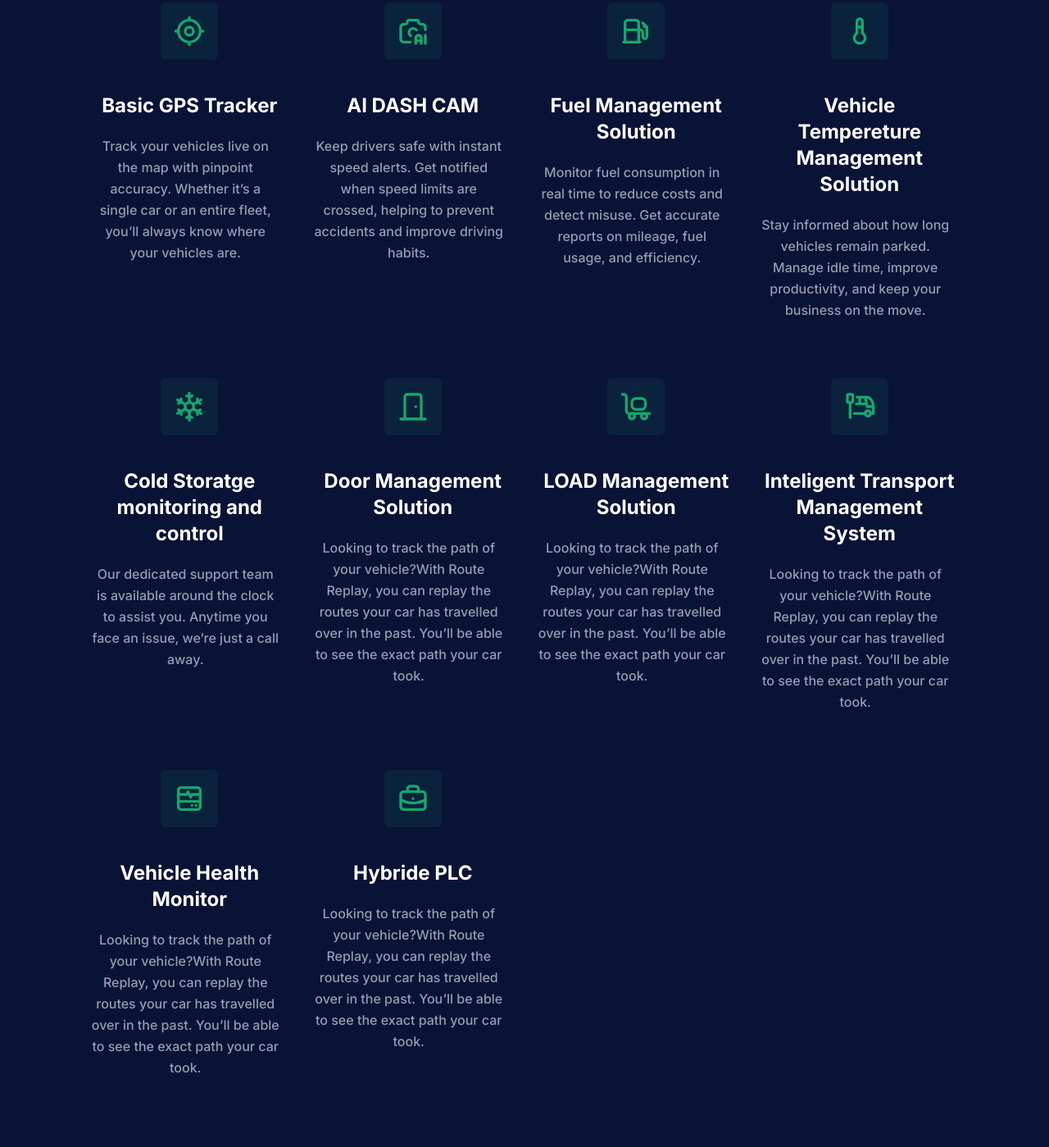
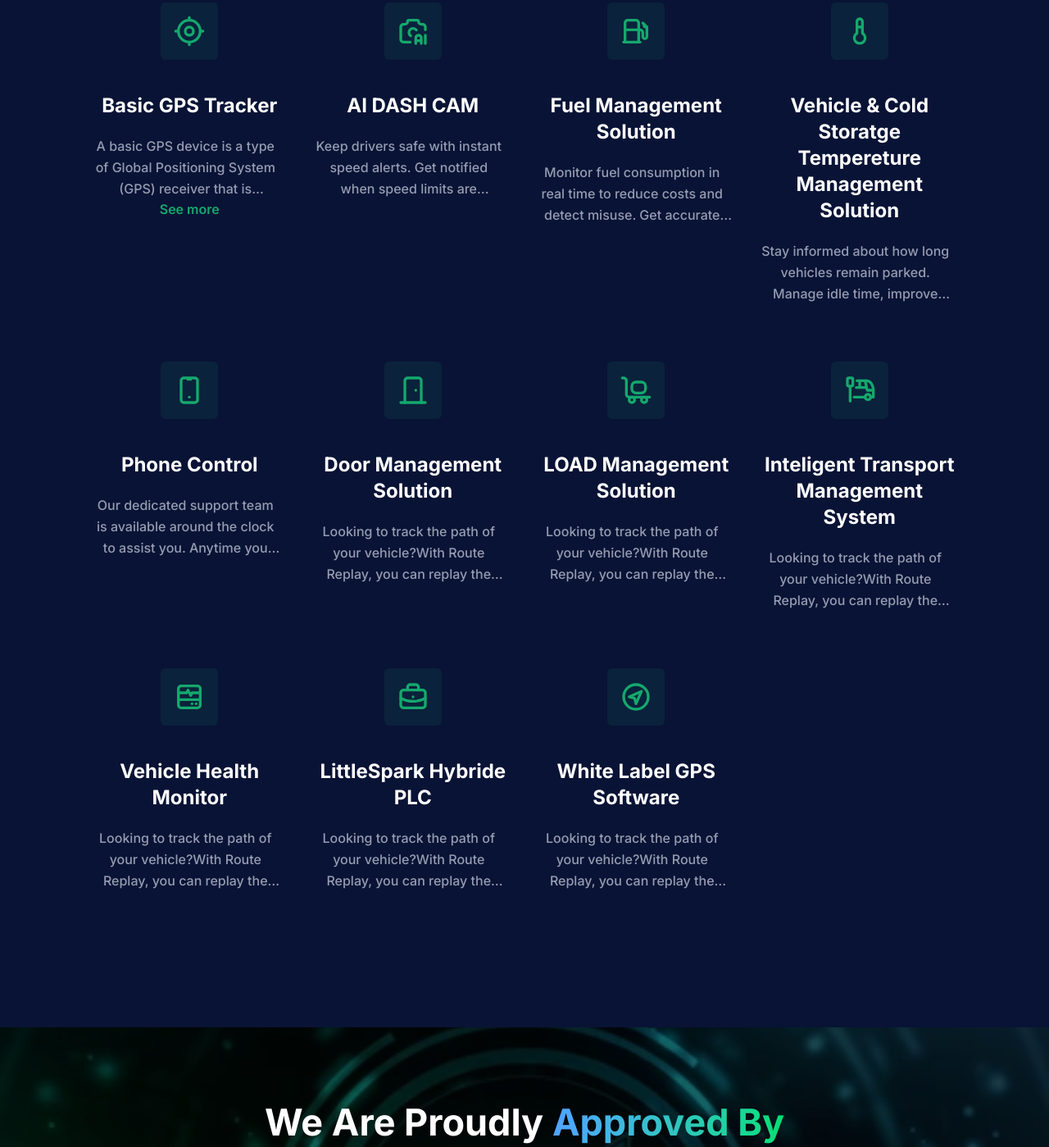
Before and after one commit to jobayeralamsanto/moto-tracker, a plain HTML site: page index.html in a window 1280 px wide. Shown: the part 1143-2542 px from the top of the page at 82% size. Drawn offline with nearby package versions, Linux system fonts and the light colour scheme; animation ran at ten frames a second.

Commit message:
update new change

```diff
--- a/index.html
+++ b/index.html
@@ -70,6 +70,7 @@
             </nav>
           </div>
           <div class="flex justify-end items-center pr-16 lg:pr-0">
+            <a href="#" class="hidden md:block text-base font-bold text-dark dark:text-white hover:opacity-70 py-3 px-7"> Log In</a>
             <a href="#" class="hidden md:block text-base font-bold text-white bg-primary py-3 px-8 md:px-9 lg:px-6 xl:px-9 hover:shadow-signUp hover:bg-opacity-90 rounded-md transition ease-in-up duration-300"> Report </a>
             <div>
               <label for="darkToggler" class="cursor-pointer w-9 h-9 md:w-14 md:h-14 rounded-full flex items-center justify-center bg-gray-2 dark:bg-dark-bg text-black dark:text-white">
@@ -639,7 +640,7 @@
 
         <div class="flex flex-wrap mx-[-16px]">
           <div class="w-full md:w-6/12 lg:w-4/12 xl:w-3/12 px-4 text-center">
-            <div class="mb-[40px] md:mb-[50px] xl:mb-[70px] wow fadeInUp" data-wow-delay=".15s">
+            <div class="mb-[40px] md:mb-[50px] xl:mb-[70px] wow fadeInUp" data-wow-delay=".2s">
               <div class="w-[70px] h-[70px] flex items-center justify-center mx-auto rounded-md bg-primary bg-opacity-10 mb-[20px] md:mb-[40px] text-primary">
                 <svg xmlns="http://www.w3.org/2000/svg" width="40" height="40" viewBox="0 0 24 24" fill="none" stroke="currentColor" stroke-width="2" stroke-linecap="round" stroke-linejoin="round" class="icon icon-tabler icons-tabler-outline icon-tabler-current-location">
                   <path stroke="none" d="M0 0h24v24H0z" fill="none" />
@@ -652,9 +653,47 @@
                 </svg>
               </div>
               <h3 class="font-bold text-black dark:text-white text-xl sm:text-2xl lg:text-xl xl:text-2xl mb-5">Basic GPS Tracker</h3>
-              <p class="text-body-color text-base leading-relaxed font-medium pr-[10px]">Track your vehicles live on the map with pinpoint accuracy. Whether it’s a single car or an entire fleet, you’ll always know where your vehicles are.</p>
-            </div>
-          </div>
+              <!-- Short visible description -->
+              <div class="summary text-body-color text-base leading-relaxed font-medium pr-[10px] line-clamp-3 overflow-hidden text-ellipsis">A basic GPS device is a type of Global Positioning System (GPS) receiver that is designed to determine and display its geographical location (latitude, longitude, and often altitude) anywhere on Earth.</div>
+              <!-- Full hidden content -->
+              <div class="full-content hidden text-left">
+                <p>A basic GPS device is a type of Global Positioning System (GPS) receiver that is designed to determine and display its geographical location (latitude, longitude, and often altitude) anywhere on Earth.</p>
+                <p>It works by receiving and analyzing radio signals from a constellation of U.S. government satellites orbiting the Earth</p>
+                <p class="text-bold">Service –</p>
+                <ul class="list-disc list-inside mt-2">
+                  <li>Live Tracking</li>
+                  <li>Live Speed</li>
+                  <li>Trip Report</li>
+                  <li>Travel History</li>
+                  <li>Engine On/Off Alert</li>
+                  <li>Engine Lock/Unlock</li>
+                  <li>Vehicle Expenses Management</li>
+                  <li>Built-in Battery Backup</li>
+                  <li>Strong Cellular Network</li>
+                  <li>Geo-Fence Report</li>
+                  <li>Destination Alert</li>
+                  <li>Device Removal Alert</li>
+                  <li>Daily Summary SMS</li>
+                  <li>Over Speed</li>
+                  <li>150 + Reports</li>
+                  <li>Many Type of Alert</li>
+                </ul>
+                <p class="mt-2">Perfect for fleet management or personal tracking, Route Replay gives you deep insights into driving behavior.</p>
+              </div>
+              <!-- See more button -->
+              <button class="see-more text-primary font-semibold pt-7 hover:underline">See more</button>
+            </div>
+          </div>
+
+          <!-- Modal -->
+          <div id="modal" class="fixed inset-0 hidden bg-black bg-opacity-75 flex items-center justify-center z-50">
+            <div class="bg-white dark:bg-gray-800 rounded-xl shadow-lg p-6 w-[90%] max-w-xl relative max-h-[80vh] overflow-y-auto">
+              <button id="closeModal" class="absolute top-2 right-3 text-gray-500 text-xl">&times;</button>
+              <h3 class="font-bold text-xl mb-4 text-black">Basic GPS Tracker</h3>
+              <div id="modalContent" class="text-gray-700 dark:text-gray-300 leading-relaxed"></div>
+            </div>
+          </div>
+
           <div class="w-full md:w-6/12 lg:w-4/12 xl:w-3/12 px-4 text-center">
             <div class="mb-[40px] md:mb-[50px] xl:mb-[70px] wow fadeInUp" data-wow-delay=".2s">
               <div class="w-[70px] h-[70px] flex items-center justify-center mx-auto rounded-md bg-primary bg-opacity-10 mb-[20px] md:mb-[40px] text-primary">
@@ -668,7 +707,7 @@
                 </svg>
               </div>
               <h3 class="font-bold text-black dark:text-white text-xl sm:text-2xl lg:text-xl xl:text-2xl mb-5">AI DASH CAM</h3>
-              <p class="text-body-color text-base leading-relaxed font-medium pr-[10px]">Keep drivers safe with instant speed alerts. Get notified when speed limits are crossed, helping to prevent accidents and improve driving habits.</p>
+              <p class="summary text-body-color text-base leading-relaxed font-medium pr-[10px] line-clamp-3 overflow-hidden text-ellipsis">Keep drivers safe with instant speed alerts. Get notified when speed limits are crossed, helping to prevent accidents and improve driving habits.</p>
             </div>
           </div>
           <div class="w-full md:w-6/12 lg:w-4/12 xl:w-3/12 px-4 text-center">
@@ -684,7 +723,7 @@
                 </svg>
               </div>
               <h3 class="font-bold text-black dark:text-white text-xl sm:text-2xl lg:text-xl xl:text-2xl mb-5">Fuel Management Solution</h3>
-              <p class="text-body-color text-base leading-relaxed font-medium pr-[10px]">Monitor fuel consumption in real time to reduce costs and detect misuse. Get accurate reports on mileage, fuel usage, and efficiency.</p>
+              <p class="summary text-body-color text-base leading-relaxed font-medium pr-[10px] line-clamp-3 overflow-hidden text-ellipsis">Monitor fuel consumption in real time to reduce costs and detect misuse. Get accurate reports on mileage, fuel usage, and efficiency.</p>
             </div>
           </div>
           <div class="w-full md:w-6/12 lg:w-4/12 xl:w-3/12 px-4 text-center">
@@ -696,31 +735,22 @@
                   <path d="M10 9l4 0" />
                 </svg>
               </div>
-              <h3 class="font-bold text-black dark:text-white text-xl sm:text-2xl lg:text-xl xl:text-2xl mb-5">Vehicle Tempereture Management Solution</h3>
-              <p class="text-body-color text-base leading-relaxed font-medium pr-[10px]">Stay informed about how long vehicles remain parked. Manage idle time, improve productivity, and keep your business on the move.</p>
+              <h3 class="font-bold text-black dark:text-white text-xl sm:text-2xl lg:text-xl xl:text-2xl mb-5">Vehicle & Cold Storatge Tempereture Management Solution</h3>
+              <p class="summary text-body-color text-base leading-relaxed font-medium pr-[10px] line-clamp-3 overflow-hidden text-ellipsis">Stay informed about how long vehicles remain parked. Manage idle time, improve productivity, and keep your business on the move.</p>
             </div>
           </div>
           <div class="w-full md:w-6/12 lg:w-4/12 xl:w-3/12 px-4 text-center">
             <div class="mb-[40px] md:mb-[50px] xl:mb-[70px] wow fadeInUp" data-wow-delay=".15s">
               <div class="w-[70px] h-[70px] flex items-center justify-center mx-auto rounded-md bg-primary bg-opacity-10 mb-[20px] md:mb-[40px] text-primary">
-                <svg xmlns="http://www.w3.org/2000/svg" width="40" height="40" viewBox="0 0 24 24" fill="none" stroke="currentColor" stroke-width="2" stroke-linecap="round" stroke-linejoin="round" class="icon icon-tabler icons-tabler-outline icon-tabler-snowflake">
+                <svg xmlns="http://www.w3.org/2000/svg" width="40" height="40" viewBox="0 0 24 24" fill="none" stroke="currentColor" stroke-width="2" stroke-linecap="round" stroke-linejoin="round" class="icon icon-tabler icons-tabler-outline icon-tabler-device-mobile">
                   <path stroke="none" d="M0 0h24v24H0z" fill="none" />
-                  <path d="M10 4l2 1l2 -1" />
-                  <path d="M12 2v6.5l3 1.72" />
-                  <path d="M17.928 6.268l.134 2.232l1.866 1.232" />
-                  <path d="M20.66 7l-5.629 3.25l.01 3.458" />
-                  <path d="M19.928 14.268l-1.866 1.232l-.134 2.232" />
-                  <path d="M20.66 17l-5.629 -3.25l-2.99 1.738" />
-                  <path d="M14 20l-2 -1l-2 1" />
-                  <path d="M12 22v-6.5l-3 -1.72" />
-                  <path d="M6.072 17.732l-.134 -2.232l-1.866 -1.232" />
-                  <path d="M3.34 17l5.629 -3.25l-.01 -3.458" />
-                  <path d="M4.072 9.732l1.866 -1.232l.134 -2.232" />
-                  <path d="M3.34 7l5.629 3.25l2.99 -1.738" />
-                </svg>
-              </div>
-              <h3 class="font-bold text-black dark:text-white text-xl sm:text-2xl lg:text-xl xl:text-2xl mb-5">Cold Storatge monitoring and control</h3>
-              <p class="text-body-color text-base leading-relaxed font-medium pr-[10px]">Our dedicated support team is available around the clock to assist you. Anytime you face an issue, we’re just a call away.</p>
+                  <path d="M6 5a2 2 0 0 1 2 -2h8a2 2 0 0 1 2 2v14a2 2 0 0 1 -2 2h-8a2 2 0 0 1 -2 -2v-14z" />
+                  <path d="M11 4h2" />
+                  <path d="M12 17v.01" />
+                </svg>
+              </div>
+              <h3 class="font-bold text-black dark:text-white text-xl sm:text-2xl lg:text-xl xl:text-2xl mb-5">Phone Control</h3>
+              <p class="summary text-body-color text-base leading-relaxed font-medium pr-[10px] line-clamp-3 overflow-hidden text-ellipsis">Our dedicated support team is available around the clock to assist you. Anytime you face an issue, we’re just a call away.</p>
             </div>
           </div>
           <div class="w-full md:w-6/12 lg:w-4/12 xl:w-3/12 px-4 text-center">
@@ -734,9 +764,10 @@
                 </svg>
               </div>
               <h3 class="font-bold text-black dark:text-white text-xl sm:text-2xl lg:text-xl xl:text-2xl mb-5">Door Management Solution</h3>
-              <p class="text-body-color text-base leading-relaxed font-medium pr-[10px]">Looking to track the path of your vehicle?With Route Replay, you can replay the routes your car has travelled over in the past. You’ll be able to see the exact path your car took.</p>
-            </div>
-          </div>
+              <p class="summary text-body-color text-base leading-relaxed font-medium pr-[10px] line-clamp-3 overflow-hidden text-ellipsis">Looking to track the path of your vehicle?With Route Replay, you can replay the routes your car has travelled over in the past. You’ll be able to see the exact path your car took.</p>
+            </div>
+          </div>
+
           <div class="w-full md:w-6/12 lg:w-4/12 xl:w-3/12 px-4 text-center">
             <div class="mb-[40px] md:mb-[50px] xl:mb-[70px] wow fadeInUp" data-wow-delay=".2s">
               <div class="w-[70px] h-[70px] flex items-center justify-center mx-auto rounded-md bg-primary bg-opacity-10 mb-[20px] md:mb-[40px] text-primary">
@@ -749,7 +780,7 @@
                 </svg>
               </div>
               <h3 class="font-bold text-black dark:text-white text-xl sm:text-2xl lg:text-xl xl:text-2xl mb-5">LOAD Management Solution</h3>
-              <p class="text-body-color text-base leading-relaxed font-medium pr-[10px]">Looking to track the path of your vehicle?With Route Replay, you can replay the routes your car has travelled over in the past. You’ll be able to see the exact path your car took.</p>
+              <p class="summary text-body-color text-base leading-relaxed font-medium pr-[10px] line-clamp-3 overflow-hidden text-ellipsis">Looking to track the path of your vehicle?With Route Replay, you can replay the routes your car has travelled over in the past. You’ll be able to see the exact path your car took.</p>
             </div>
           </div>
           <div class="w-full md:w-6/12 lg:w-4/12 xl:w-3/12 px-4 text-center">
@@ -768,7 +799,7 @@
                 </svg>
               </div>
               <h3 class="font-bold text-black dark:text-white text-xl sm:text-2xl lg:text-xl xl:text-2xl mb-5">Inteligent Transport Management System</h3>
-              <p class="text-body-color text-base leading-relaxed font-medium pr-[10px]">Looking to track the path of your vehicle?With Route Replay, you can replay the routes your car has travelled over in the past. You’ll be able to see the exact path your car took.</p>
+              <p class="summary text-body-color text-base leading-relaxed font-medium pr-[10px] line-clamp-3 overflow-hidden text-ellipsis">Looking to track the path of your vehicle?With Route Replay, you can replay the routes your car has travelled over in the past. You’ll be able to see the exact path your car took.</p>
             </div>
           </div>
           <div class="w-full md:w-6/12 lg:w-4/12 xl:w-3/12 px-4 text-center">
@@ -784,7 +815,7 @@
                 </svg>
               </div>
               <h3 class="font-bold text-black dark:text-white text-xl sm:text-2xl lg:text-xl xl:text-2xl mb-5">Vehicle Health Monitor</h3>
-              <p class="text-body-color text-base leading-relaxed font-medium pr-[10px]">Looking to track the path of your vehicle?With Route Replay, you can replay the routes your car has travelled over in the past. You’ll be able to see the exact path your car took.</p>
+              <p class="summary text-body-color text-base leading-relaxed font-medium pr-[10px] line-clamp-3 overflow-hidden text-ellipsis">Looking to track the path of your vehicle?With Route Replay, you can replay the routes your car has travelled over in the past. You’ll be able to see the exact path your car took.</p>
             </div>
           </div>
           <div class="w-full md:w-6/12 lg:w-4/12 xl:w-3/12 px-4 text-center">
@@ -798,8 +829,21 @@
                   <path d="M3 13a20 20 0 0 0 18 0" />
                 </svg>
               </div>
-              <h3 class="font-bold text-black dark:text-white text-xl sm:text-2xl lg:text-xl xl:text-2xl mb-5">Hybride PLC</h3>
-              <p class="text-body-color text-base leading-relaxed font-medium pr-[10px]">Looking to track the path of your vehicle?With Route Replay, you can replay the routes your car has travelled over in the past. You’ll be able to see the exact path your car took.</p>
+              <h3 class="font-bold text-black dark:text-white text-xl sm:text-2xl lg:text-xl xl:text-2xl mb-5">LittleSpark Hybride PLC</h3>
+              <p class="summary text-body-color text-base leading-relaxed font-medium pr-[10px] line-clamp-3 overflow-hidden text-ellipsis">Looking to track the path of your vehicle?With Route Replay, you can replay the routes your car has travelled over in the past. You’ll be able to see the exact path your car took.</p>
+            </div>
+          </div>
+          <div class="w-full md:w-6/12 lg:w-4/12 xl:w-3/12 px-4 text-center">
+            <div class="mb-[40px] md:mb-[50px] xl:mb-[70px] wow fadeInUp" data-wow-delay=".2s">
+              <div class="w-[70px] h-[70px] flex items-center justify-center mx-auto rounded-md bg-primary bg-opacity-10 mb-[20px] md:mb-[40px] text-primary">
+                <svg xmlns="http://www.w3.org/2000/svg" width="40" height="40" viewBox="0 0 24 24" fill="none" stroke="currentColor" stroke-width="2" stroke-linecap="round" stroke-linejoin="round" class="icon icon-tabler icons-tabler-outline icon-tabler-gps">
+                  <path stroke="none" d="M0 0h24v24H0z" fill="none" />
+                  <path d="M12 12m-9 0a9 9 0 1 0 18 0a9 9 0 1 0 -18 0" />
+                  <path d="M12 17l-1 -4l-4 -1l9 -4z" />
+                </svg>
+              </div>
+              <h3 class="font-bold text-black dark:text-white text-xl sm:text-2xl lg:text-xl xl:text-2xl mb-5">White Label GPS Software</h3>
+              <p class="summary text-body-color text-base leading-relaxed font-medium pr-[10px] line-clamp-3 overflow-hidden text-ellipsis">Looking to track the path of your vehicle?With Route Replay, you can replay the routes your car has travelled over in the past. You’ll be able to see the exact path your car took.</p>
             </div>
           </div>
         </div>
@@ -2187,7 +2231,7 @@
           <div class="bg-primary bg-opacity-[3%] dark:bg-primary dark:bg-opacity-5 rounded-md py-8 px-8 sm:px-10 md:py-[40px] md:px-[50px] xl:p-[50px] 2xl:py-[60px] 2xl:px-[70px] wow fadeInUp" data-wow-delay=".1s">
             <h2 class="text-black dark:text-white font-bold text-center text-3xl sm:text-4xl md:text-[45px] mb-9">GPS Device <span class="bg-gradient-to-r from-blue-400 to-green-400 bg-clip-text text-transparent">Manufacturer Partners</span></h2>
 
-            <div class="client-carousel categorie-carousel owl-carousel owl-theme">
+            <div class="partner-carousel categorie-carousel owl-carousel owl-theme">
               <a href="#" target="_blank" rel="nofollow noreferrer" class="flex items-center justify-center mx-3 sm:mx-4 xl:mx-6 py-[15px]">
                 <img src="./img/manufacturer/Device-partner-logo-11.png.webp" alt="client logo" />
               </a>
@@ -2529,5 +2573,23 @@
     <script src="./plugin/glightbox/glightbox.min.js"></script>
     <script src="./plugin/wow/wow.js"></script>
     <script src="./js/custom.js"></script>
+    <script>
+      const modal = document.getElementById("modal");
+      const modalContent = document.getElementById("modalContent");
+      const closeModal = document.getElementById("closeModal");
+
+      document.querySelectorAll(".see-more").forEach((button) => {
+        button.addEventListener("click", () => {
+          const fullDiv = button.parentElement.querySelector(".full-content");
+          modalContent.innerHTML = fullDiv.innerHTML; // copies full HTML
+          modal.classList.remove("hidden");
+        });
+      });
+
+      closeModal.addEventListener("click", () => modal.classList.add("hidden"));
+      modal.addEventListener("click", (e) => {
+        if (e.target === modal) modal.classList.add("hidden");
+      });
+    </script>
   </body>
 </html>
--- a/js/custom.js
+++ b/js/custom.js
@@ -158,30 +158,26 @@ document.addEventListener("DOMContentLoaded", function () {
 
   $(".client-carousel").owlCarousel({
     margin: 0,
+    autoplay: true,
+    loop: true,
+    autoplayTimeout: 2000,
+    autoplayHoverPause: true,
+    nav: false,
+    dots: true,
     responsive: {
       0: {
-        nav: false,
-        dots: true,
         items: 2,
       },
       576: {
-        nav: false,
-        dots: true,
         items: 3,
       },
       800: {
-        nav: true,
-        dots: false,
         items: 4,
       },
       1200: {
-        nav: true,
-        dots: false,
         items: 5,
       },
       1400: {
-        nav: true,
-        dots: false,
         items: 6,
       },
     },
@@ -228,4 +224,34 @@ document.addEventListener("DOMContentLoaded", function () {
       },
     },
   });
+  $(".partner-carousel").owlCarousel({
+    margin: 0,
+    responsive: {
+      0: {
+        nav: false,
+        dots: true,
+        items: 2,
+      },
+      576: {
+        nav: false,
+        dots: true,
+        items: 3,
+      },
+      800: {
+        nav: true,
+        dots: false,
+        items: 4,
+      },
+      1200: {
+        nav: true,
+        dots: false,
+        items: 5,
+      },
+      1400: {
+        nav: true,
+        dots: false,
+        items: 6,
+      },
+    },
+  });
 });
```
